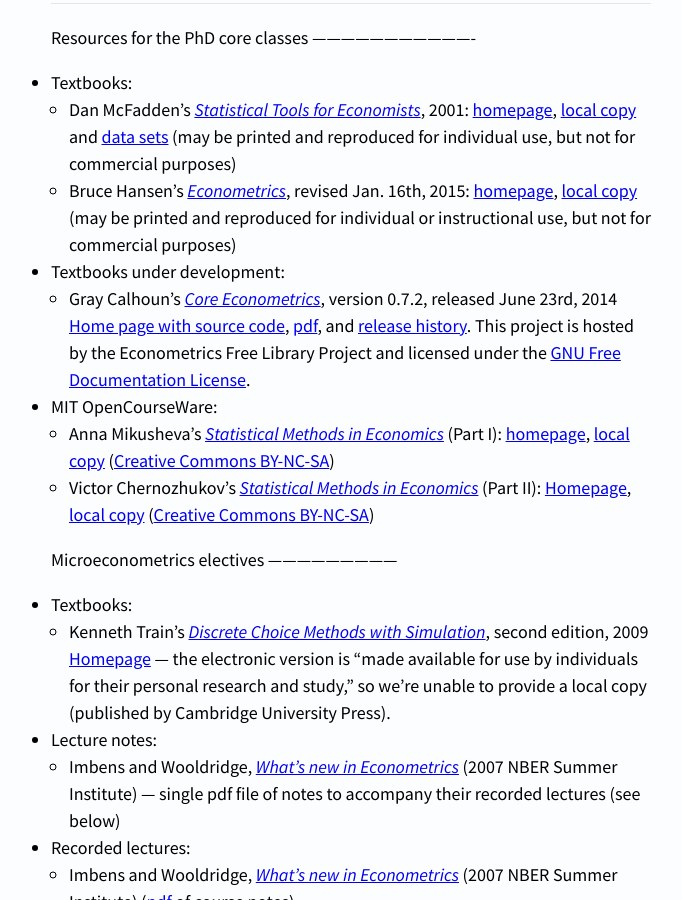
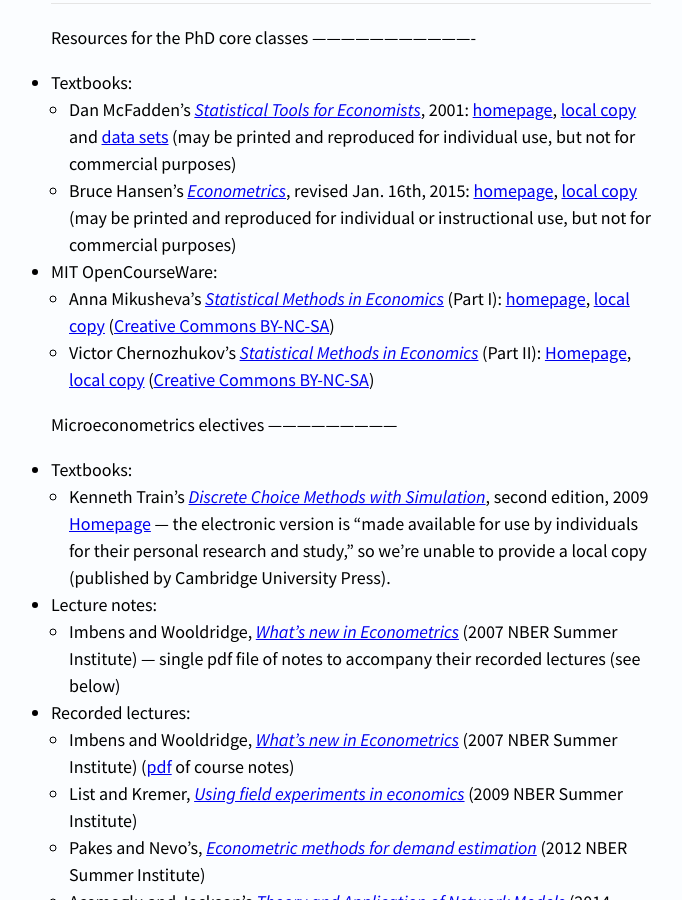
Before and after one commit to EconometricsLibrary/EconometricsLibrary.github.io, a Jekyll site: the page built from index.md, in a window 1280 px wide and 900 px high, scrolled down 588 px. Shown: the whole window, without its empty margins (7-689 px from the left). Built offline with Jekyll 4.4.1, drawn with Linux system fonts in a browser that asks for light colours; Markdown is read by kramdown in place of the engine named in the settings.

Commit message:
Remove link to core textbook from front page
My textbook's stalled out and I don't expect to be able to work on it
any time soon. So linking to it is a little embarrassing.

```diff
--- a/index.md
+++ b/index.md
@@ -45,12 +45,6 @@
   * Bruce Hansen’s *[Econometrics][b4]*, revised Jan. 16th, 2015:
     [homepage][b4], [local copy][b5] (may be printed and reproduced for
     individual or instructional use, but not for commercial purposes)
-* Textbooks under development:
-  * Gray Calhoun’s *[Core Econometrics][b10]*, version 0.7.2, released
-    June 23rd, 2014 [Home page with source code][b11], [pdf][b10], and
-    [release history][b12]. This project is hosted by the Econometrics
-    Free Library Project and licensed under the [GNU Free
-    Documentation License][FDL].
 * MIT OpenCourseWare:
   * Anna Mikusheva’s *[Statistical Methods in Economics][b6]* (Part I):
     [homepage][b6], [local copy][b7] ([Creative Commons BY-NC-SA][NC])
```
